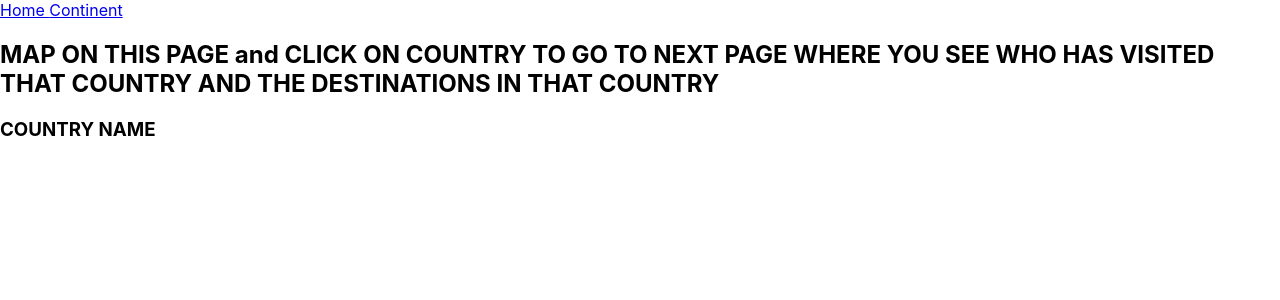
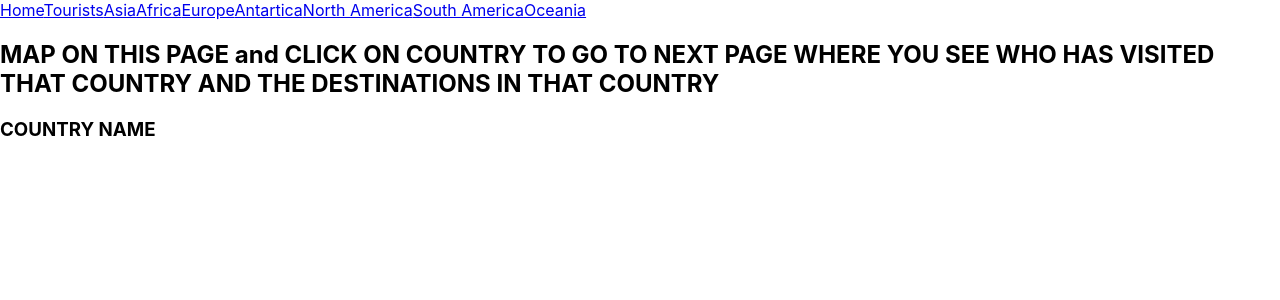
Before and after one commit to serje-havandjian/phase_3_project_frontend, a React (Create React App) app: page / in a window 1280 px wide. Shown: the top 300 px of the page. Built offline with nearby package versions, Linux system fonts and the light colour scheme.

Commit message:
made one continent component, rendering destination data

```diff
--- a/src/components/App.js
+++ b/src/components/App.js
@@ -1,23 +1,43 @@
 import React from "react";
 import { Route, Switch } from "react-router-dom";
 import HomePage from "./HomePage";
+import Tourists from "./Tourists";
+import NavBar from "./NavBar";
 import Continent from "./Continent";
-import NavBar from "./NavBar";
 
 function App() {
 
 
   return (
-
-
     <>
       <NavBar />
         <Switch>
           <Route exact path = "/">
               <HomePage />
           </Route>
-          <Route exact path = "/Continent">
-            <Continent />
+          <Route exact path = "/Tourists">
+              <Tourists />
+          </Route>
+          <Route exact path = "/Asia">
+            <Continent continentName={"asia"}/>
+          </Route>
+          <Route exact path = "/Africa">
+            <Continent continentName={"africa"}/>
+          </Route>
+          <Route exact path = "/Europe">
+              <Continent continentName={"europe"}/>
+          </Route>
+          <Route exact path = "/Antartica">
+            <Continent continentName={"antartica"}/>
+          </Route>
+          <Route exact path = "/NorthAmerica">
+            <Continent continentName={"north_america"}/>
+          </Route>
+          <Route exact path = "/SouthAmerica">
+            <Continent continentName={"south_america"}/>
+          </Route>
+          <Route exact path = "/Oceania">
+            <Continent continentName={"oceania"}/>
           </Route>
         </Switch>
     </>
--- a/src/components/Continent.js
+++ b/src/components/Continent.js
@@ -1,23 +1,28 @@
-import React, { useEffect, useState } from "react"
+import React, { useEffect, useState } from "react";
+import CountryCard from "./CountryCard";
 
-function Continent(){
+function Continent({ continentName }) {
 
-    const [test, setTest] = useState("")
+    const [continent, setContinent] = useState([])
 
     useEffect(()=>{
-        fetch("http://localhost:9292/destinations")
+        fetch(`http://localhost:9292/continent/${continentName}`)
         .then(res => res.json())
-        .then(res => setTest(res))
-    }, [])
+        .then(res => setContinent(res))
+    }, [continentName])
 
-    console.log(test)
+    console.log(continentName)
 
-    return(
+    const renderDestinations = continent.map((a) => {
+        return <CountryCard key={a.id} destination={a.destination} countryName={a.country.country_name} continent={a.country.continent} language={a.country.language} tourist={a.tourist.name}/>
+    });
+
+    return (
         <div>
-            <h2></h2>
-      </div>
+           {renderDestinations}
+        </div>
     )
 
 }
 
-export default Continent
+export default Continent;
--- /dev/null
+++ b/src/components/CountryCard.js
@@ -0,0 +1,15 @@
+import React from "react";
+
+function CountryCard({ countryName, continent, language, tourist, destination }) {
+    return (
+        <div>
+            <h1>Country: {countryName}</h1>
+            <p>Continent: {continent.charAt(0).toUpperCase() + continent.substring(1)}</p>
+            <p>Spoken language: {language}</p>
+            <p>Tourist: {tourist}</p>
+            <p>Destination: {destination}</p>
+        </div>
+    )
+}
+
+export default CountryCard;
--- a/src/components/NavBar.js
+++ b/src/components/NavBar.js
@@ -1,22 +1,28 @@
 import React from "react";
 import { NavLink } from "react-router-dom";
 
-const linkStyles = {
-    display: "inline-block",
-    width: "80px",
-    padding: "12px",
-    margin: "10px 6px 6px",
-    textDecoration: "none",
-    color: "black",
+// const linkStyles = {
+//     display: "inline-block",
+//     width: "80px",
+//     padding: "12px",
+//     margin: "10px 6px 6px",
+//     textDecoration: "none",
+//     color: "black",
 
-  };
+//   };
 
 function NavBar(){
-    return(
-
+    return (
          <nav>
-            <NavLink to="/" exact  >  Home </NavLink>
-            <NavLink to="/Continent" exact> Continent </NavLink>
+            <NavLink to="/" exact>Home</NavLink>
+            <NavLink to="/Tourists" exact>Tourists</NavLink>
+            <NavLink to="/asia" exact>Asia</NavLink>
+            <NavLink to="/africa" exact>Africa</NavLink>
+            <NavLink to="/europe" exact>Europe</NavLink>
+            <NavLink to="/antartica" exact>Antartica</NavLink>
+            <NavLink to="/northamerica" exact>North America</NavLink>
+            <NavLink to="/southamerica" exact>South America</NavLink>
+            <NavLink to="/oceania" exact>Oceania</NavLink>
         </nav>
     )
 
--- /dev/null
+++ b/src/components/Tourists.js
@@ -0,0 +1,11 @@
+import React from "react";
+
+function Tourists() {
+    return (
+        <div>
+
+        </div>
+    )
+}
+
+export default Tourists;
```
